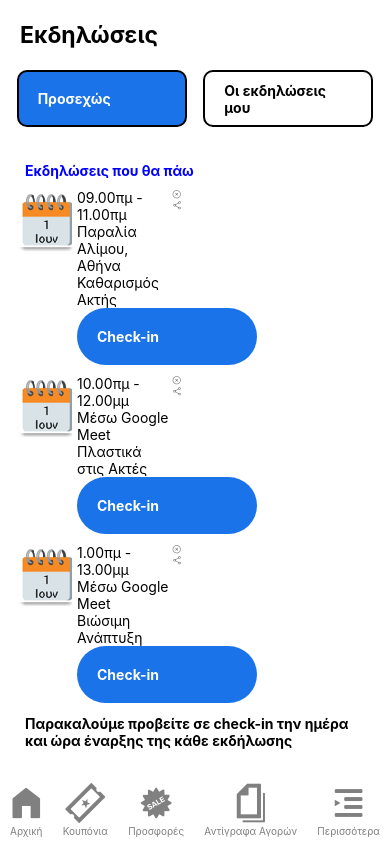
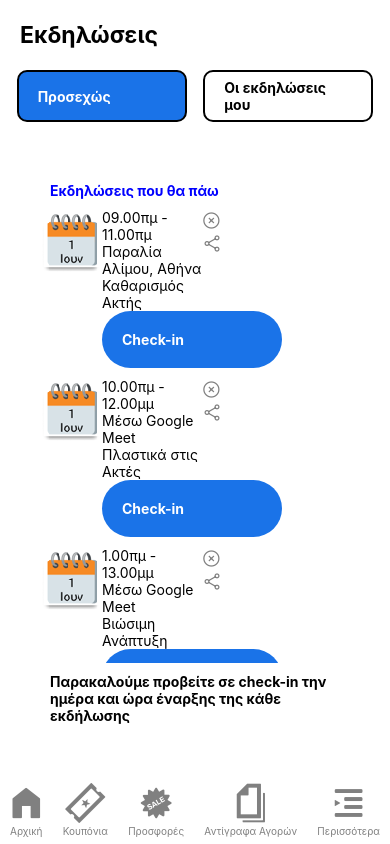
Before and after one commit to chara-b/LidlAppForHackathonParticipation, a React Native app: screen / in a window 390 px wide. Built offline with nearby package versions, Linux system fonts and the light colour scheme.

Commit message:
event onclick changed

```diff
--- a/src/ui/components/molecules/CEventsList/CEventsList.js
+++ b/src/ui/components/molecules/CEventsList/CEventsList.js
@@ -13,11 +13,12 @@ const CEventsList = ({
   iconName,
   iconSize,
   iconColor,
+  onCheckIn,
 }) => {
   //   const [selectedItem, setSelectedItem] = useState({
   //     id: 0,
   //   });
-  const onCheckIn = () => {};
+
   const renderItem = ({ item }) => {
     return (
       <View style={styles.container}>
--- a/src/ui/components/organisms/eventsList.js
+++ b/src/ui/components/organisms/eventsList.js
@@ -12,7 +12,7 @@ const EventsList = ({ data }) => {
     topButton: "ios-close-circle-outline",
     bottomButton: "ios-share-social-outline",
   };
-  const iconSize = { topButton: "10px", bottomButton: "10px" };
+  const iconSize = { topButton: "20px", bottomButton: "20px" };
   const iconColor = { topButton: "grey", bottomButton: "grey" };
   const [buttonDisabled, setButtonDisabled] = useState(false);
 
--- a/src/ui/screens/myEventsScreen.js
+++ b/src/ui/screens/myEventsScreen.js
@@ -87,7 +87,7 @@ const styles = StyleSheet.create({
   container: {
     flex: 9,
     alignItems: "flex-start",
-    padding: "15px",
+    padding: "40px",
   },
   buttonsContainer: {
     flex: 1,
```
